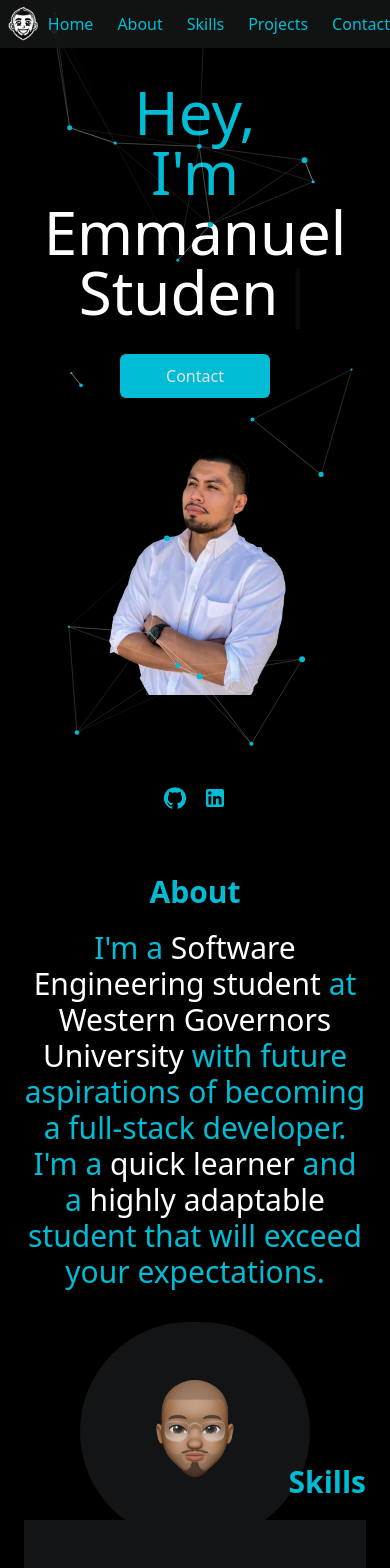
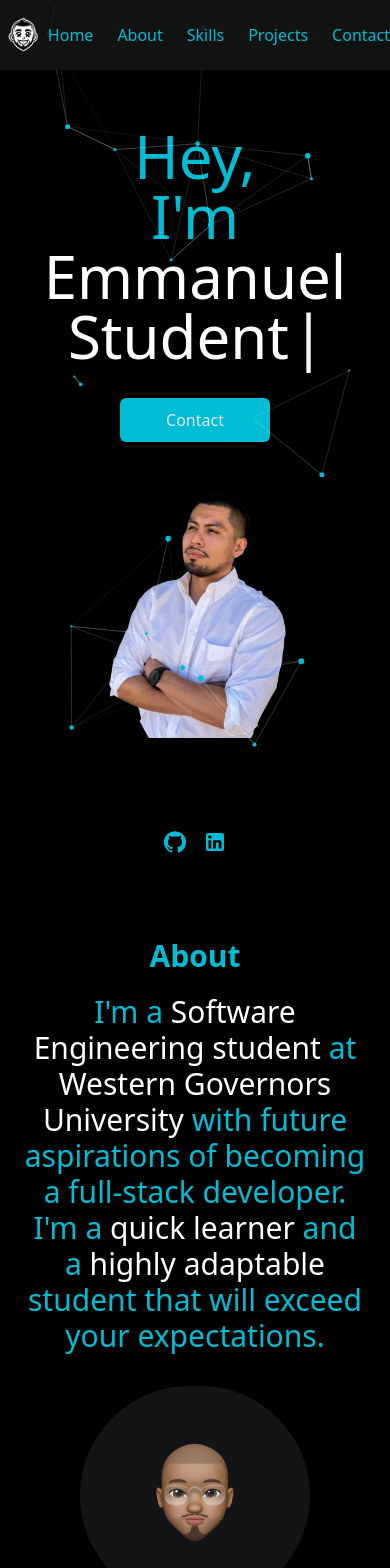
Before and after one commit to emmanuelgv408/Portfolio, a React (Vite) app: page / in a window 390 px wide. Shown: the top 1568 px of the page. Built offline with nearby package versions, Linux system fonts and the light colour scheme.

Commit message:
fixed a few mobile bugs

```diff
--- a/src/components/About.jsx
+++ b/src/components/About.jsx
@@ -5,7 +5,7 @@ function About() {
   return (
     <div
       id="About"
-      className="min-w-full h-[70%] bg-background flex flex-col md:flex-row p-6 md:p-9 gap-8 md:gap-0"
+      className="min-w-full min-h-full bg-background flex flex-col md:flex-row p-6 md:p-9 gap-8 md:gap-0"
     >
       {/* left */}
       <div className="w-full md:w-1/2 flex flex-col justify-center gap-5 text-center md:text-left">
--- a/src/components/Hero.jsx
+++ b/src/components/Hero.jsx
@@ -15,7 +15,7 @@ function Hero() {
   return (
     <main
       id="Hero"
-      className="flex flex-col min-w-full h-[95%] justify-center space-y-20 bg-background"
+      className="flex flex-col min-w-full min-h-screen py-10 justify-center space-y-20 bg-background"
     >
       {/* container for left and right */}
       <div className="flex flex-col lg:flex-row justify-between items-center gap-12 lg:gap-[200px] px-6">
--- a/src/components/NavBar.jsx
+++ b/src/components/NavBar.jsx
@@ -5,12 +5,12 @@ import logo from '../assets/logo4.png';
 
 function NavBar() {
   return (
-    <nav className="sticky top-0 flex justify-around flex-row min-w-full  border-none shadow-sm bg-custom-grey/90 ">
-      <div className="hover:cursor-pointer bg-transparent">
-        <img src={logo} alt="Logo" className=" w-[70px] bg-transparent opacity-100" />
+    <nav className=" h-[70px] sticky top-0 flex justify-around flex-row min-w-full  items-center border-none shadow-sm bg-custom-grey/90 ">
+      <div className="  hover:cursor-pointer bg-transparent  align-middle  ">
+        <img src={logo} alt="Logo" className=" w-[80px] h-[80px] md:w-[50px] md:h-[50px] sm:w-[40px] sm:h-[40px] object-contain opacity-100" />
       </div>
 
-      <div className="flex gap-6 items-center text-cyan">
+      <div className="flex gap-6 items-center text-cyan ">
         <a href="" className="hover:underline hover:cursor-pointer hover:text-dark-cyan">Home</a>
         <a href="#About" className="hover:underline hover:cursor-pointer">About</a>
         <a href="#Skills" className="hover:underline hover:cursor-pointer">Skills</a>
--- a/src/components/Skills.jsx
+++ b/src/components/Skills.jsx
@@ -22,7 +22,7 @@ function Skills() {
   return (
     <div
       id="Skills"
-      className="h-[80%] bg-background text-cyan p-6 md:p-8 flex flex-col gap-5"
+      className="min-h-full bg-background text-cyan p-6 md:p-8 flex flex-col justify-around gap-5"
     >
       {/* Header */}
       <h1 className="text-3xl font-bold flex justify-end md:justify-start">
```
